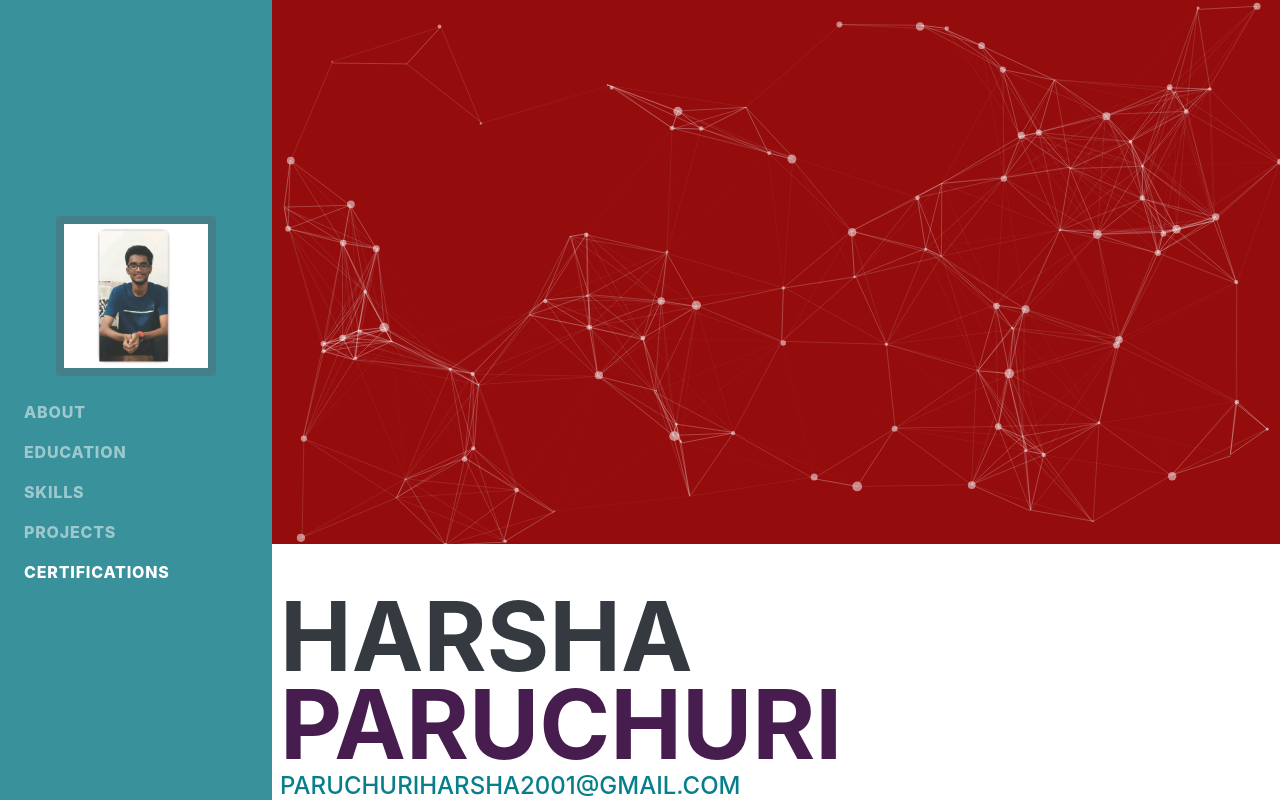
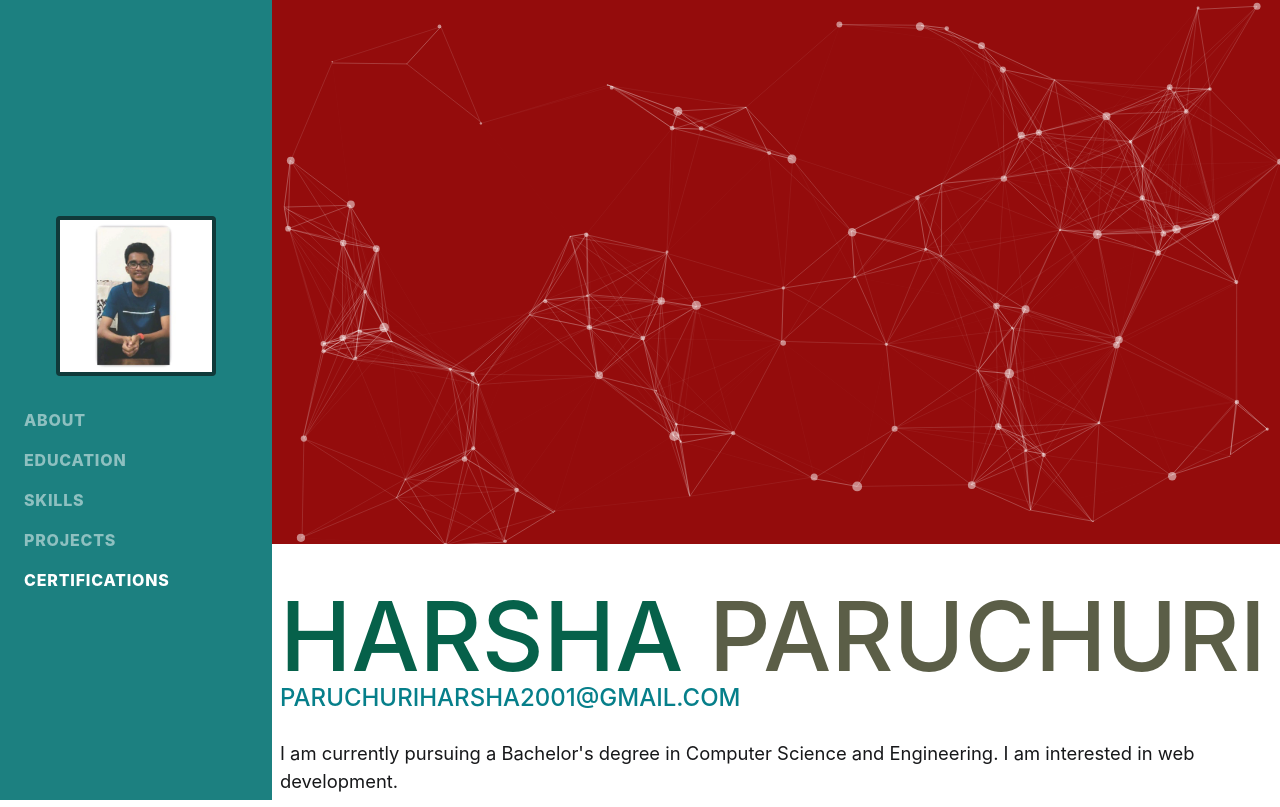
Before and after one commit to harsha-paruchuri/harsha-paruchuri.github.io, a plain HTML site: page index.html in a window 1280 px wide. Shown: the top 807 px of the page. Drawn offline with nearby package versions, Linux system fonts and the light colour scheme; animation ran at ten frames a second; a web font is replaced by a local one.

Commit message:
updated resume.css

```diff
--- a/css/resume.css
+++ b/css/resume.css
@@ -4,7 +4,7 @@ body {
     height: 100vh;
     font-family: 'Muli', -apple-system, BlinkMacSystemFont, 'Segoe UI', Roboto, 'Helvetica Neue', Arial, sans-serif, 'Apple Color Emoji', 'Segoe UI Emoji', 'Segoe UI Symbol', 'Noto Color Emoji';
     padding-top: 27px;
-    color: #868e96;
+    color: #17181a;
 }
 
 #particles-js
@@ -26,9 +26,9 @@ h4,
 h5,
 h6 {
     font-family: 'Saira Extra Condensed', -apple-system, BlinkMacSystemFont, 'Segoe UI', Roboto, 'Helvetica Neue', Arial, sans-serif, 'Apple Color Emoji', 'Segoe UI Emoji', 'Segoe UI Symbol', 'Noto Color Emoji';
-    font-weight: 700;
+    font-weight: 550;
     text-transform: uppercase;
-    color: #343a40;
+    color: #06614a;
 }
 
 h1 {
@@ -57,13 +57,13 @@ p.lead {
 }
 
 .social-icons a {
-    display: inline-block;
+    display:inline-block;
     height: 3.5rem;
     width: 3.5rem;
     background-color: #1a1b1d;
     color: #fff !important;
     border-radius: 100%;
-    text-align: center;
+    text-align:center;
     font-size: 1.5rem;
     line-height: 3.5rem;
     margin-right: 1rem;
@@ -74,7 +74,7 @@ p.lead {
 }
 
 .social-icons a:hover {
-    background-color: rgb(33, 129, 100);
+    background-color: rgb(196, 109, 38);
 }
 
 .dev-icons {
@@ -92,7 +92,7 @@ p.lead {
 }
 
 #sideNav .navbar-toggler:focus {
-    outline-color: rgb(0, 225, 255);
+    outline-color: rgb(218, 42, 180);
 }
 
 @media (min-width: 992px) {
@@ -102,19 +102,19 @@ p.lead {
         top: 0;
         left: 0;
         display: flex;
-        flex-direction: column;
+        flex-direction:column;
         width: 17rem;
         height: 100vh;
     }
     #sideNav .navbar-brand {
-        display: flex;
+        display:flow-root;
         margin: auto auto 0;
-        padding: 0.5rem;
+        padding: 1rem;
     }
     #sideNav .navbar-brand .img-profile {
         max-width: 10rem;
         max-height: 10rem;
-        border: 0.5rem solid rgba(116, 55, 55, 0.2);
+        border: 0.3rem solid rgba(10, 10, 9, 0.589);
     }
     #sideNav .navbar-collapse {
         display: flex;
@@ -162,11 +162,13 @@ section.resume-section .resume-item .resume-date {
 }
 
 .bg-primary {
-    background-color: rgb(57, 145, 156) !important;
+    background-color: rgb(28, 128, 128) !important;
+
 }
 
 .text-primary {
-    color: rgb(70, 29, 78) !important;
+
+    color: rgb(91, 94, 71) !important;
 }
 
 a {
```
